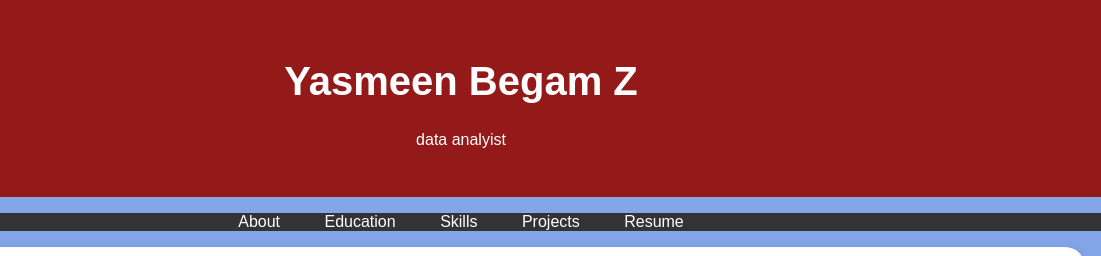
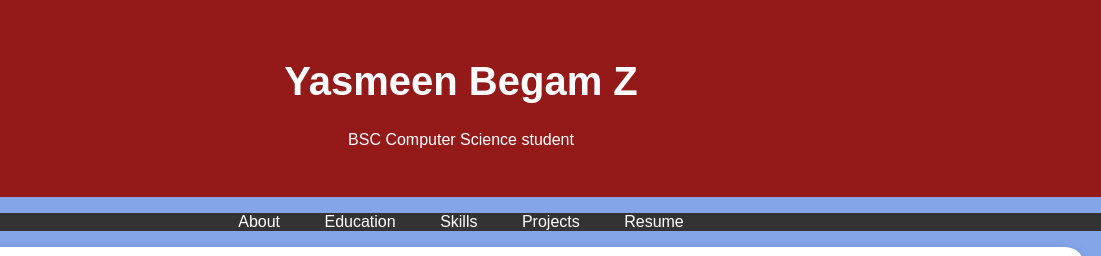
Before and after one commit to Yasmeen0786/Digital-Portfolio-, a plain HTML site: page index.html in a window 1280 px wide. Shown: the top 256 px of the page, 179-1280 px from the left. Drawn offline with Linux system fonts and the light colour scheme.

Commit message:
Update index.html

```diff
--- a/index.html
+++ b/index.html
@@ -196,7 +196,7 @@
 
             <h1>Yasmeen Begam Z</h1>
 
-            <p>data analyist</p>
+            <p>BSC Computer Science student</p>
 
         </div>
 
```
